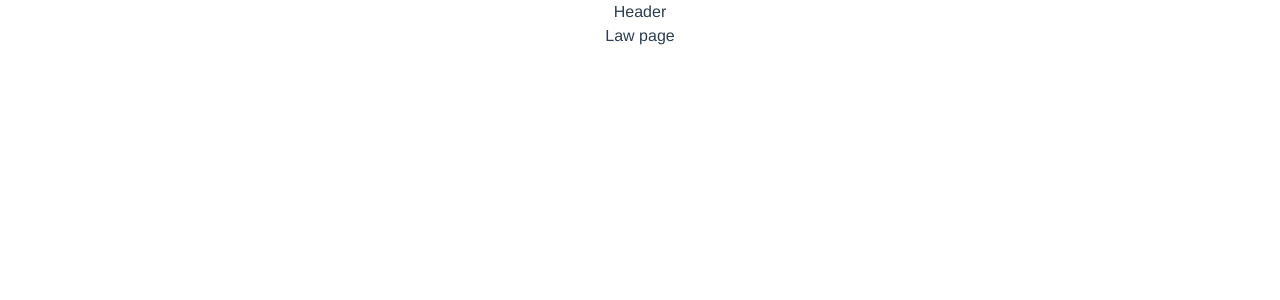
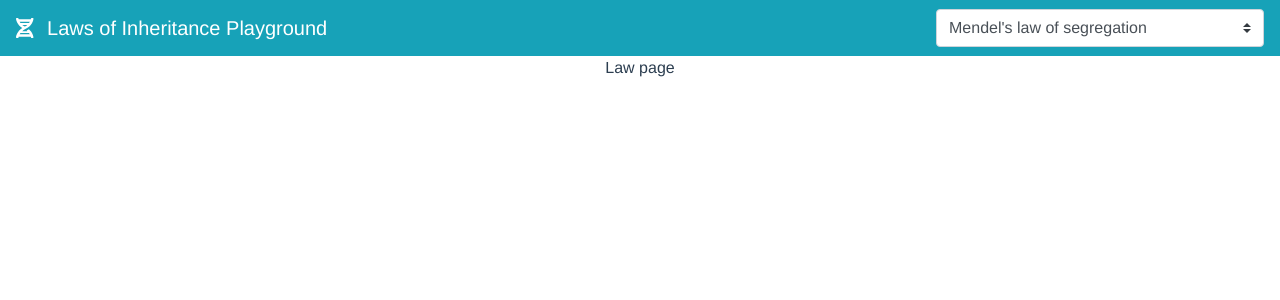
Before and after one commit to patison89/inheritance-playground, a Vue app: page / in a window 1280 px wide. Shown: the top 300 px of the page. Built offline with nearby package versions, Linux system fonts and the light colour scheme.

Commit message:
add bootstrap navbar with a dropdown and feed basic model data

```diff
--- a/src/components/Header.vue
+++ b/src/components/Header.vue
@@ -1,14 +1,49 @@
 <template>
   <div>
-    Header
+    <b-navbar toggleable="lg" type="dark" variant="info">
+      <b-navbar-brand href="#">
+        <font-awesome-icon icon="dna" class="mr-2"/>
+        Laws of Inheritance Playground
+      </b-navbar-brand>
+
+      <b-navbar-toggle target="nav-collapse"></b-navbar-toggle>
+
+      <b-collapse id="nav-collapse" is-nav>
+
+        <!-- Right aligned nav items -->
+        <b-navbar-nav class="ml-auto">
+          <b-nav-form>
+            <b-form-select v-model="selectedModelId"
+                           :options="models"
+                           value-field="id"
+                           text-field="title"
+                           @change="onModelSelect()">
+            </b-form-select>
+          </b-nav-form>
+
+        </b-navbar-nav>
+      </b-collapse>
+    </b-navbar>
   </div>
 </template>
 
 <script lang="ts">
   import { Component, Vue } from "vue-property-decorator";
+  import models from "../data/inheritance-models.json";
+  import { InheritanceModel } from "../models/inheritance-model.model";
 
   @Component
-  export default class Header extends Vue {}
+  export default class Header extends Vue {
+    selectedModelId = 1;
+    models: InheritanceModel[] = models;
+
+    onModelSelect() {
+      console.log(this.selectedModelId)
+    }
+
+
+
+  }
 </script>
 
 <style lang="scss">
--- /dev/null
+++ b/src/data/inheritance-models.json
@@ -0,0 +1,10 @@
+[
+  {
+    "id": 1,
+    "title": "Mendel's law of segregation"
+  },
+  {
+    "id": 2,
+    "title": "Mendel's law of independent assortment"
+  }
+]
--- /dev/null
+++ b/src/models/inheritance-model.model.ts
@@ -0,0 +1,4 @@
+export interface InheritanceModel {
+  id: number;
+  title: string;
+}
--- a/src/models/law.model.ts
+++ /dev/null
@@ -1,3 +0,0 @@
-export interface Law {
-
-}
```
Also changed, not shown: src/data/laws.json (deleted).
